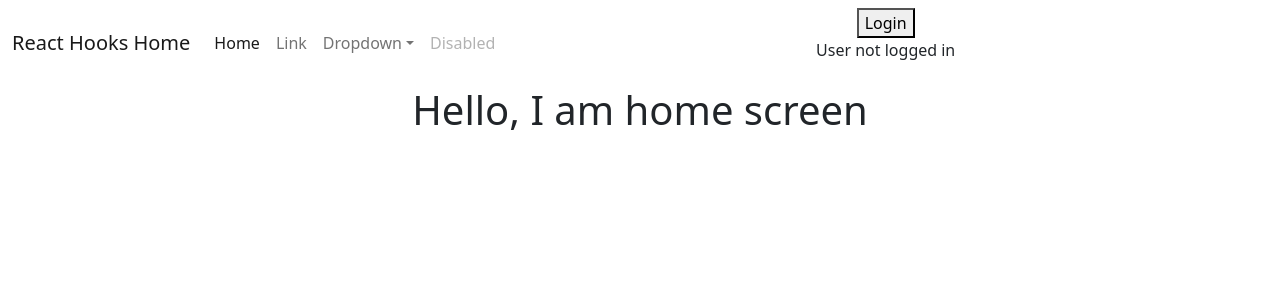
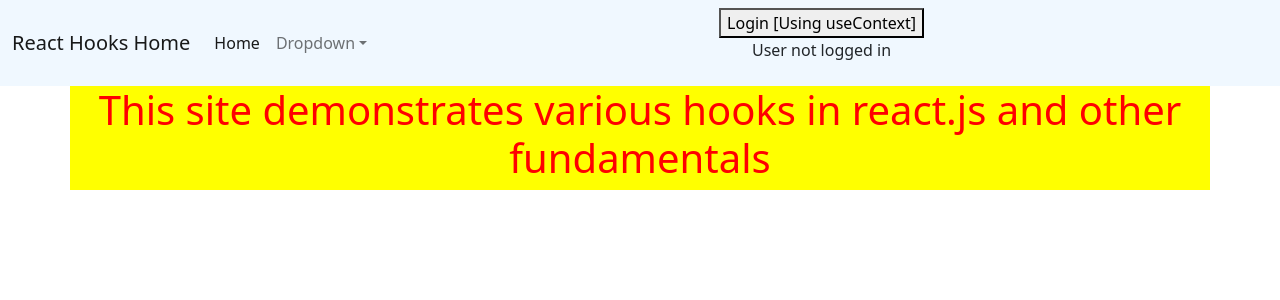
Before and after one commit to AdnanMuzavor/React_Fundamentals_In_One_Shot, a React (Create React App) app: page / in a window 1280 px wide. Shown: the top 300 px of the page. Built offline with nearby package versions, Linux system fonts and the light colour scheme.

Commit message:
Readme updated

```diff
--- a/src/App.css
+++ b/src/App.css
@@ -6,3 +6,8 @@
   color: red;
   background-color: yellow;
 }
+
+
+.navbar{
+ background-color: aliceblue;
+}
--- a/src/Components/Navbar.js
+++ b/src/Components/Navbar.js
@@ -33,11 +33,7 @@ const Navbar = (props) => {
                   Home
                 </a>
               </li>
-              <li className="nav-item">
-                <a className="nav-link" href="#">
-                  Link
-                </a>
-              </li>
+
               <li className="nav-item dropdown">
                 <a
                   className="nav-link dropdown-toggle"
@@ -90,9 +86,7 @@ const Navbar = (props) => {
                   </li>
                 </ul>
               </li>
-              <li className="nav-item">
-                <a className="nav-link disabled">Disabled</a>
-              </li>
+
             </ul>
             <div className="container">
               {userdata.name}
@@ -101,7 +95,7 @@ const Navbar = (props) => {
                 onClick={() => {
                   !userdata.login
                     ? setUserData({
-                        name: "Hero",
+                        name: "Hero ",
                         email: "Hiralal@gmail.com",
                         login: true,
                       })
@@ -112,7 +106,7 @@ const Navbar = (props) => {
                       });
                 }}
               >
-                {!userdata.login ? "Login" : "Logout"}
+                {!userdata.login ? "Login [Using useContext]" : "Logout [Using useContext]"}
               </button>
               <p>{!userdata.login ? "User not logged in" : "User logged in"}</p>
             </div>
--- a/src/Components/Screens/Home.js
+++ b/src/Components/Screens/Home.js
@@ -1,9 +1,13 @@
 import React from "react";
+import Header from "../CommonComponents/Header";
 
 const Home = () => {
   return (
     <>
-      <h1>Hello, I am home screen</h1>
+      <Header
+      title="This site demonstrates various hooks in react.js and other fundamentals"
+      description={""}
+      />
     </>
   );
 };
```
Also changed, not shown: 1 other file (tests, documents, lock files or other folders).
